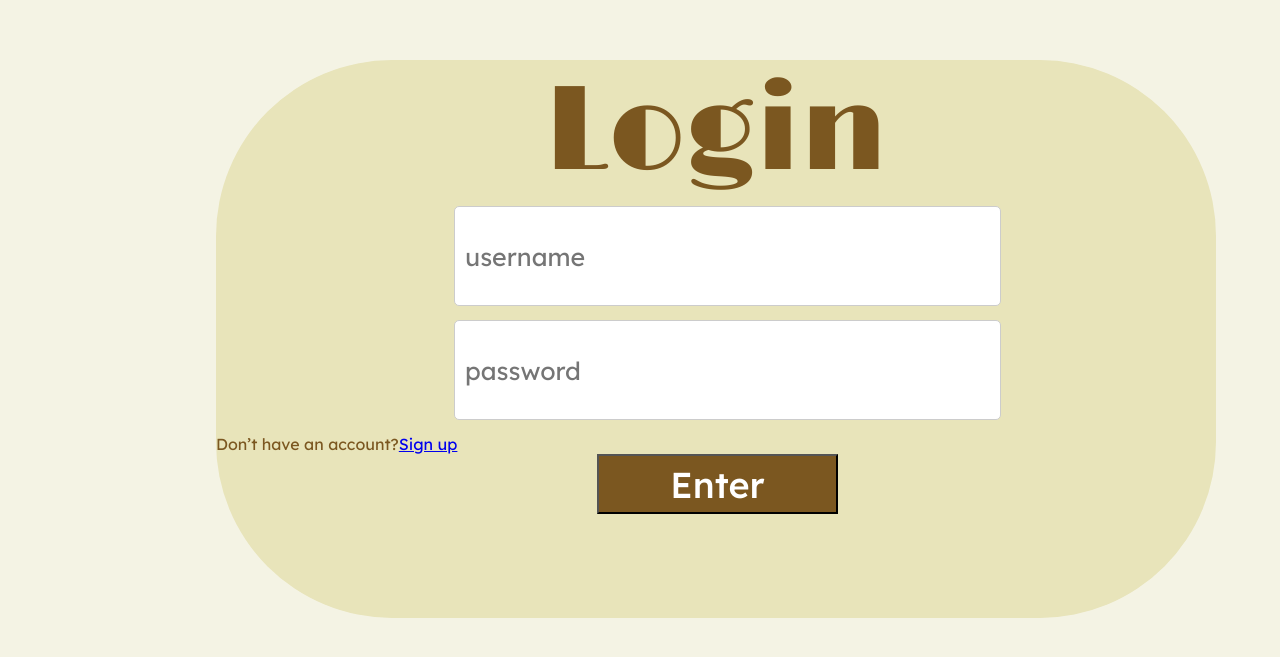
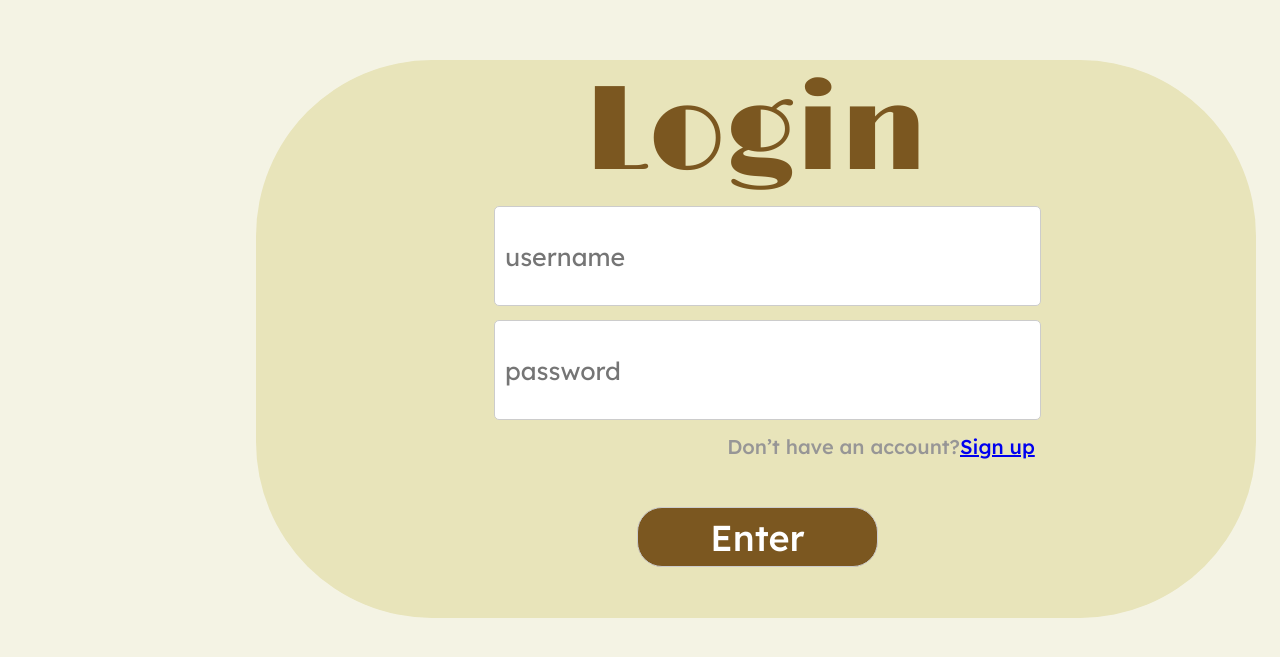
Before and after one commit to longma1012/CS409_project, a React (Create React App) app in the folder my-app/: page / in a window 1280 px wide. Shown: the part 125-782 px from the top of the page. Built offline with nearby package versions, Linux system fonts and the light colour scheme.

Commit message:
finalize login format

```diff
--- a/my-app/src/components/LoginPage/LoginPage.css
+++ b/my-app/src/components/LoginPage/LoginPage.css
@@ -22,28 +22,17 @@
 .loginInnerContainer {
     width: 1000px;
     height: 558px;
-    left: 216px;
+    left: 256px;
     top: 185px;
-    /* left: 50%;
-    top: 50%;   */
-    /* transform: translate(-50%, -50%);   */
-
     position: absolute;
     background: #E8E4BA;
     border-radius: 176px;
-    /* display: flex; */
-    /* flex-direction: column; */
-    /* display: flex;
-    align-items: center;
-    justify-content: center; */
 
   }
 
 .loginFormContainer {
     display: flex;
     flex-direction: column;
-    /* align-items: center;
-    justify-content: center;  */
 }
 
 .login_section {
@@ -61,12 +50,43 @@
     word-wrap: break-word
 }
 
+.signupIfNoAccount {
+    margin-left: 250px;
+    color: var(--Inner-Text-Grey, #979696);
+    text-align: center;
+    font-family: Lexend;
+    font-size: 20px;
+    font-style: normal;
+    font-weight: 500;
+    line-height: normal;
+
+}
+
+
+
+.signUplink:visited{
+    color: var(--Dark-Brown, #7B5720);
+    text-align: center;
+    font-family: Lexend;
+    font-size: 20px;
+    font-style: normal;
+    font-weight: 500;
+    line-height: normal;
+     }
+.signUplink:hover{
+    color: #7f1f1f;
+     }
+
+
 
 .enterButton  button{
 
     width: 241px;
     height: 60px;
+    margin-top: 48px;
     margin-left: 381px;
+    border-radius: 25px;
+    border: 1px solid #ccc;
     background-color: var(--dark-brown);
     color: white;
     text-align: center;
@@ -76,3 +96,21 @@
     font-weight: 500;
     line-height: normal;
     }
+
+    .enterButton  button:active{
+
+        width: 241px;
+        height: 60px;
+        margin-top: 48px;
+        margin-left: 381px;
+        border-radius: 25px;
+        /* border: 1px solid #7f1f1f; */
+        background-color: #2f200a;
+        color: white;
+        text-align: center;
+        font-family: Lexend;
+        font-size: 36px;
+        font-style: normal;
+        font-weight: 500;
+        line-height: normal;
+        }
--- a/my-app/src/components/LoginPage/LoginPage.jsx
+++ b/my-app/src/components/LoginPage/LoginPage.jsx
@@ -3,6 +3,9 @@ import "./LoginPage.css";
 import { Link } from "react-router-dom";
 
 const LoginPage = () => {
+//   const [netId, setNetId] = useState("");
+//   const [password, setPassword] = useState("");
+//   const [confirmPassword, setConfirmPassword] = useState("");
     return <div className="loginContainer">
     <div className="loginInnerContainer">
       <div className="loginTitle"> Login</div>
@@ -11,8 +14,9 @@ const LoginPage = () => {
         <input type="text" className="login_section" placeholder="password" />
         <div className="signupIfNoAccount">
           Don’t have an account?
-          <Link to="/signup">Sign up</Link>
+            <Link to="/signup" className='signUplink'>Sign up</Link>
         </div>
+
 
         <div className="enterButton">
           <button type="submit">Enter</button>
```
